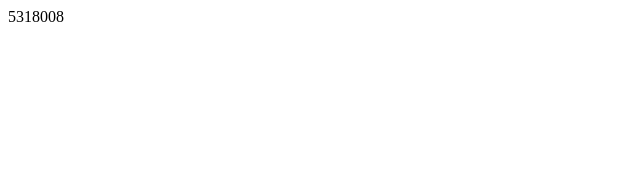
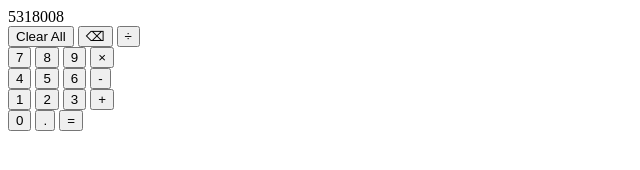
Before and after one commit to SparkSyndrome/odin-calculator, a plain HTML site: page index.html in a window 1280 px wide. Shown: the whole page, without its empty margins (0-640 px from the left). Drawn offline with Linux system fonts and the light colour scheme.

Commit message:
Populate display and functional buttons to select nums

```diff
--- a/index.html
+++ b/index.html
@@ -12,32 +12,32 @@
     <div class="display">5318008</div>
     <div class="buttons">
       <div class="first-row">
-        <div class="clear-all"></div>
-        <div class="backspace"></div>
-        <div class="divide"></div>
+        <button class="clear-all">Clear All</button>
+        <button class="backspace">⌫</button>
+        <button class="divide">÷</button>
       </div>
       <div class="second-row">
-        <div class="seven"></div>
-        <div class="eight"></div>
-        <div class="nine"></div>
-        <div class="multiply"></div>
+        <button class="number seven">7</button>
+        <button class="number eight">8</button>
+        <button class="number nine">9</button>
+        <button class="multiply">×</button>
       </div>
       <div class="third-row">
-        <div class="four"></div>
-        <div class="five"></div>
-        <div class="six"></div>
-        <div class="subtract"></div>
+        <button class="number four">4</button>
+        <button class="number five">5</button>
+        <button class="number six">6</button>
+        <button class="subtract">-</button>
       </div>
       <div class="fourth-row">
-        <div class="one"></div>
-        <div class="two"></div>
-        <div class="three"></div>
-        <div class="add"></div>
+        <button class="number one">1</button>
+        <button class="number two">2</button>
+        <button class="number three">3</button>
+        <button class="add">+</button>
       </div>
       <div class="fifth-row">
-        <div class="zero"></div>
-        <div class="decimal"></div>
-        <div class="equals"></div>
+        <button class="number zero">0</button>
+        <button class="number decimal">.</button>
+        <button class="equals">=</button>
       </div>
     </div>
   </main>
--- a/main.js
+++ b/main.js
@@ -36,3 +36,15 @@ function operate(operator, num1, num2) {
       console.log('Please enter a valid operator wrapped in quotes ( "+", "-", "*", or "/" )');
   }
 }
+
+const display = document.querySelector('.display');
+const numbers = document.querySelectorAll('.number');
+let lastClicked;
+
+function populateDisplay(e) {
+  display.innerHTML = e.target.innerHTML;
+  lastClicked = e.target.innerHTML;
+  console.log(lastClicked);
+}
+
+numbers.forEach((number) => number.addEventListener('click', (e) => populateDisplay(e)))
```
